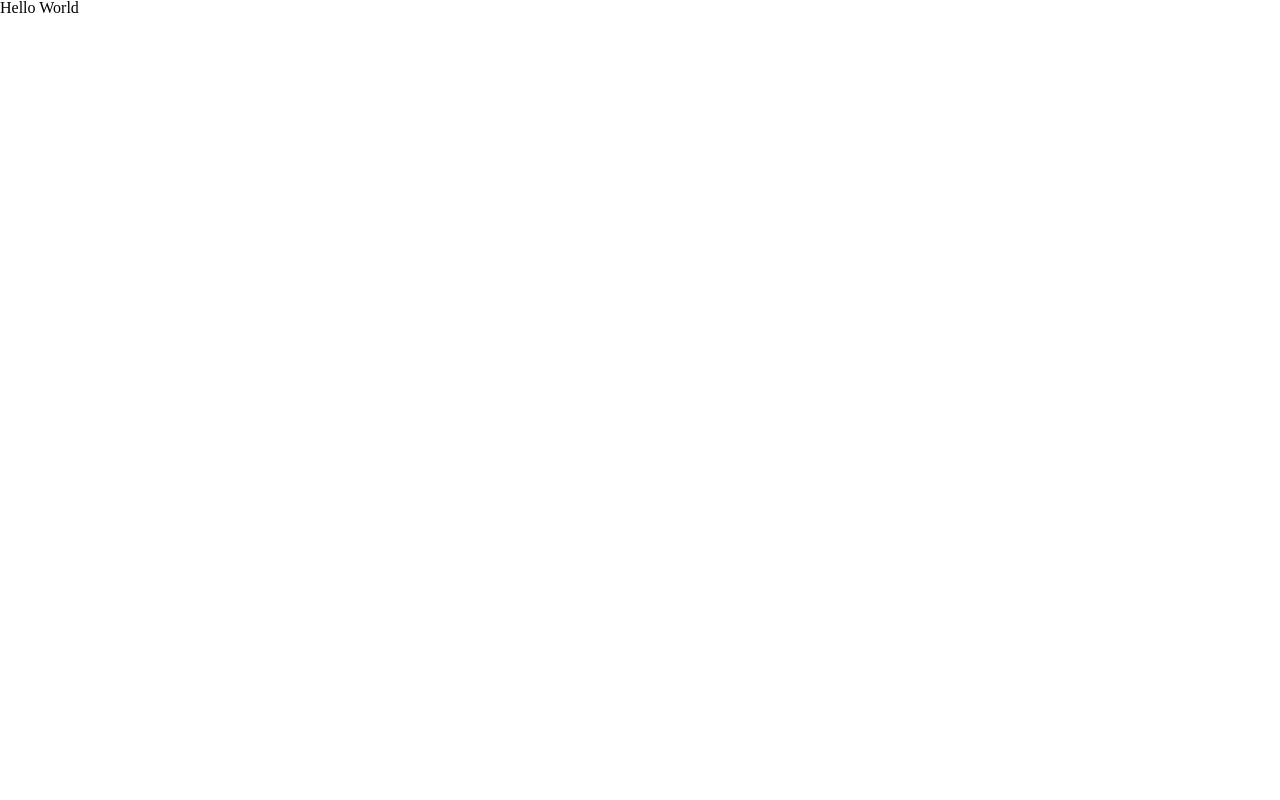
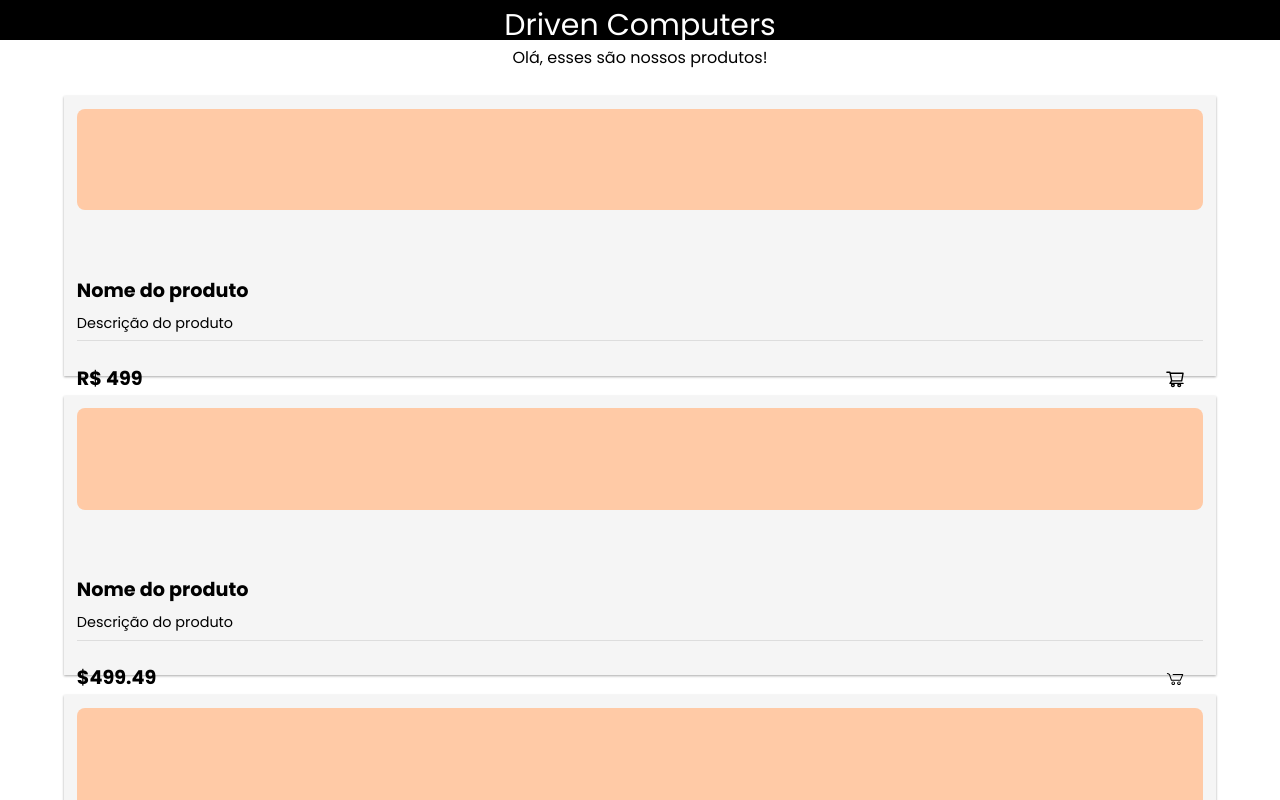
Before and after one commit to Vinicius-Pedroso/projeto15-computer-driven-front, a React (Create React App) app: page /produtos in a window 1280 px wide. Shown: the top 800 px of the page. Built offline with nearby package versions, Linux system fonts and the light colour scheme.

Commit message:
feat: products pge layout done

```diff
--- a/package.json
+++ b/package.json
@@ -11,6 +11,7 @@
     "match-sorter": "^6.3.1",
     "react": "^18.2.0",
     "react-dom": "^18.2.0",
+    "react-icons": "^4.6.0",
     "react-router-dom": "^6.4.3",
     "react-scripts": "5.0.1",
     "sort-by": "^1.2.0",
--- a/src/Pages/Produtos.js
+++ b/src/Pages/Produtos.js
@@ -1,5 +1,178 @@
-export default function Produtos(){
-    return(
-        <h1>Hello World</h1>
-    )
+import styled from "styled-components";
+import { AiOutlineShoppingCart } from 'react-icons/ai'
+
+export default function Produtos() {
+  return (
+    <TelaInteira>
+      <Topo>
+        <p>Driven Computers</p>
+      </Topo>
+      <p>Olá, esses são nossos produtos!</p>
+      <ProdutosTodos>
+        <Produto>
+          <div class="card">
+            <div class="card-img"></div>
+            <div class="card-info">
+            <p class="text-title">Nome do produto </p>
+              <p class="text-body">Descrição do produto</p>
+            </div>
+            <div class="card-footer">
+              <span class="text-title">R$ 499</span>
+              <div class="card-button">
+                <AiOutlineShoppingCart/>
+              </div>
+            </div>
+          </div>
+        </Produto>
+        <Produto>
+          <div class="card">
+            <div class="card-img"></div>
+            <div class="card-info">
+              <p class="text-title">Nome do produto </p>
+              <p class="text-body">Descrição do produto</p>
+            </div>
+            <div class="card-footer">
+              <span class="text-title">$499.49</span>
+              <div class="card-button">
+                <svg class="svg-icon" viewBox="0 0 20 20">
+                  <path d="M17.72,5.011H8.026c-0.271,0-0.49,0.219-0.49,0.489c0,0.271,0.219,0.489,0.49,0.489h8.962l-1.979,4.773H6.763L4.935,5.343C4.926,5.316,4.897,5.309,4.884,5.286c-0.011-0.024,0-0.051-0.017-0.074C4.833,5.166,4.025,4.081,2.33,3.908C2.068,3.883,1.822,4.075,1.795,4.344C1.767,4.612,1.962,4.853,2.231,4.88c1.143,0.118,1.703,0.738,1.808,0.866l1.91,5.661c0.066,0.199,0.252,0.333,0.463,0.333h8.924c0.116,0,0.22-0.053,0.308-0.128c0.027-0.023,0.042-0.048,0.063-0.076c0.026-0.034,0.063-0.058,0.08-0.099l2.384-5.75c0.062-0.151,0.046-0.323-0.045-0.458C18.036,5.092,17.883,5.011,17.72,5.011z"></path>
+                  <path d="M8.251,12.386c-1.023,0-1.856,0.834-1.856,1.856s0.833,1.853,1.856,1.853c1.021,0,1.853-0.83,1.853-1.853S9.273,12.386,8.251,12.386z M8.251,15.116c-0.484,0-0.877-0.393-0.877-0.874c0-0.484,0.394-0.878,0.877-0.878c0.482,0,0.875,0.394,0.875,0.878C9.126,14.724,8.733,15.116,8.251,15.116z"></path>
+                  <path d="M13.972,12.386c-1.022,0-1.855,0.834-1.855,1.856s0.833,1.853,1.855,1.853s1.854-0.83,1.854-1.853S14.994,12.386,13.972,12.386z M13.972,15.116c-0.484,0-0.878-0.393-0.878-0.874c0-0.484,0.394-0.878,0.878-0.878c0.482,0,0.875,0.394,0.875,0.878C14.847,14.724,14.454,15.116,13.972,15.116z"></path>
+                </svg>
+              </div>
+            </div>
+          </div>
+        </Produto>
+        <Produto>
+          <div class="card">
+            <div class="card-img"></div>
+            <div class="card-info">
+              <p class="text-title">Product title </p>
+              <p class="text-body">Product description and details</p>
+            </div>
+            <div class="card-footer">
+              <span class="text-title">R$ 499,49</span>
+              <div class="card-button">
+                <svg class="svg-icon" viewBox="0 0 20 20">
+                  <path d="M17.72,5.011H8.026c-0.271,0-0.49,0.219-0.49,0.489c0,0.271,0.219,0.489,0.49,0.489h8.962l-1.979,4.773H6.763L4.935,5.343C4.926,5.316,4.897,5.309,4.884,5.286c-0.011-0.024,0-0.051-0.017-0.074C4.833,5.166,4.025,4.081,2.33,3.908C2.068,3.883,1.822,4.075,1.795,4.344C1.767,4.612,1.962,4.853,2.231,4.88c1.143,0.118,1.703,0.738,1.808,0.866l1.91,5.661c0.066,0.199,0.252,0.333,0.463,0.333h8.924c0.116,0,0.22-0.053,0.308-0.128c0.027-0.023,0.042-0.048,0.063-0.076c0.026-0.034,0.063-0.058,0.08-0.099l2.384-5.75c0.062-0.151,0.046-0.323-0.045-0.458C18.036,5.092,17.883,5.011,17.72,5.011z"></path>
+                  <path d="M8.251,12.386c-1.023,0-1.856,0.834-1.856,1.856s0.833,1.853,1.856,1.853c1.021,0,1.853-0.83,1.853-1.853S9.273,12.386,8.251,12.386z M8.251,15.116c-0.484,0-0.877-0.393-0.877-0.874c0-0.484,0.394-0.878,0.877-0.878c0.482,0,0.875,0.394,0.875,0.878C9.126,14.724,8.733,15.116,8.251,15.116z"></path>
+                  <path d="M13.972,12.386c-1.022,0-1.855,0.834-1.855,1.856s0.833,1.853,1.855,1.853s1.854-0.83,1.854-1.853S14.994,12.386,13.972,12.386z M13.972,15.116c-0.484,0-0.878-0.393-0.878-0.874c0-0.484,0.394-0.878,0.878-0.878c0.482,0,0.875,0.394,0.875,0.878C14.847,14.724,14.454,15.116,13.972,15.116z"></path>
+                </svg>
+              </div>
+            </div>
+          </div>
+        </Produto>
+      </ProdutosTodos>
+    </TelaInteira>
+  );
 }
+
+const TelaInteira = styled.div`
+  width: 100vw;
+  height: 100vh;
+  display: flex;
+  flex-direction: column;
+  align-items: center;
+  p {
+    font-family: Poppins;
+    margin-top: 10px;
+  }
+`;
+
+const ProdutosTodos = styled.div`
+    width: 100vw;
+    height: 90vh;
+    display: flex;
+    flex-direction: column;
+    align-items: center;
+    margin-top: 30px;
+    gap: 20px;
+
+`
+
+const Topo = styled.div`
+  width: 100vw;
+  height: 130px;
+  background-color: black;
+  display: flex;
+  justify-content: center;
+  align-items: center;
+  p{
+    font-family: Poppins;
+    font-size: 30px;
+    color: white;
+  }
+`;
+
+const Produto = styled.div`
+  .card {
+    width: 88vw;
+    height: 254px;
+    padding: 0.8em;
+    font-family: Poppins;
+    background: #f5f5f5;
+    position: relative;
+    overflow: visible;
+    box-shadow: 0 1px 3px rgba(0, 0, 0, 0.12), 0 1px 2px rgba(0, 0, 0, 0.24);
+  }
+
+  .card-img {
+    background-color: #ffcaa6;
+    height: 40%;
+    width: 100%;
+    border-radius: 0.5rem;
+    transition: 0.3s ease;
+  }
+
+  .card-info {
+    padding-top: 5%;
+  }
+
+  svg {
+    width: 20px;
+    height: 20px;
+  }
+
+  .card-footer {
+    width: 100%;
+    display: flex;
+    justify-content: space-between;
+    align-items: center;
+    padding-top: 10px;
+    border-top: 1px solid #ddd;
+  }
+
+
+  .text-title {
+    font-weight: 900;
+    font-size: 1.2em;
+    line-height: 1.5;
+  }
+
+  .text-body {
+    font-size: 0.9em;
+    padding-bottom: 10px;
+  }
+
+
+  .card-button {
+    font-size: 60px;
+    display: flex;
+    padding: 0.3em;
+    cursor: pointer;
+
+    transition: 0.3s ease-in-out;
+  }
+
+
+  .card-img:hover {
+    transform: translateY(-25%);
+    box-shadow: rgba(226, 196, 63, 0.25) 0px 13px 47px -5px,
+      rgba(180, 71, 71, 0.3) 0px 8px 16px -8px;
+  }
+
+  .card-button:hover {
+    border: 1px solid #ffcaa6;
+    background-color: #ffcaa6;
+  }
+`;
```
Also changed, not shown: 1 other file (tests, documents, lock files or other folders).
